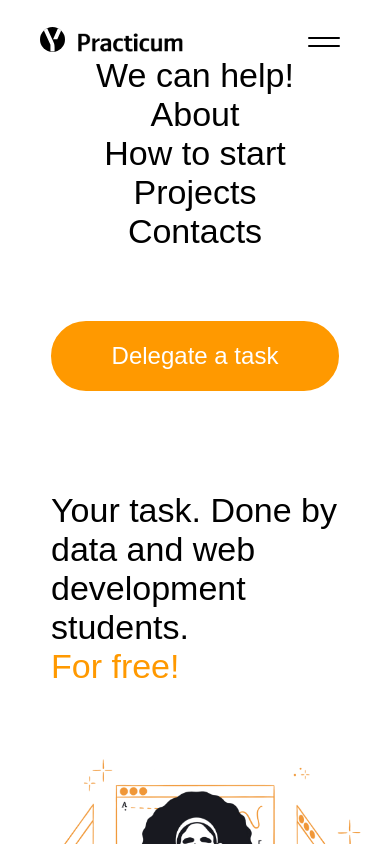
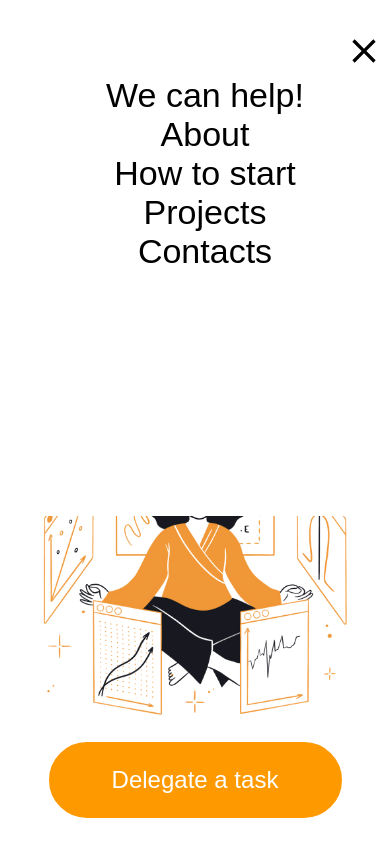
Before and after one commit to Tongkorn/apiary-react, a React (Create React App) app: page / in a window 390 px wide. Both pictures are taken after a click on the button 324 px from the left and 41 px from the top of the page. Shown: the top 844 px of the page. Built offline with nearby package versions, Linux system fonts and the light colour scheme.

Commit message:
draft: navbar mobile

```diff
--- a/src/blocks/header/header.css
+++ b/src/blocks/header/header.css
@@ -15,3 +15,57 @@
     padding-right: 40px;
   }
 }
+
+.menu__hamburger {
+  border: none;
+  background: none;
+  cursor: pointer;
+  display: none;
+}
+
+.menu__hamburger-close {
+  display: flex;
+  align-self: flex-end;
+}
+
+.nav__cta {
+  display: block;
+}
+
+@media screen and (max-width: 1000px) {
+  .menu__hamburger {
+    display: block;
+  }
+
+  .nav__cta {
+    display: none;
+  }
+  .mobile-wrapper {
+    background: #fff;
+    margin: 10px;
+    padding: 0;
+    position: fixed;
+    top: 0;
+    left: 0;
+    z-index: 10;
+    height: 60vh;
+    padding: 20px 10px;
+    box-sizing: border-box;
+    width: 100%;
+    display: flex;
+    flex-direction: column;
+    transition: height 5s ease;
+  }
+
+  .mobile-wrapper_opened {
+    font-style: normal;
+    font-weight: normal;
+    font-size: 34px;
+    line-height: 39px;
+    text-align: center;
+    background: white;
+    height: 567px;
+    margin: 0;
+    color: #000000;
+  }
+}
--- a/src/components/Header.js
+++ b/src/components/Header.js
@@ -2,9 +2,15 @@ import React, { useState } from "react";
 import logoY from "../images/logo-y.svg";
 import logoPracticum from "../images/logo-practicum.png";
 import { HashLink as Link } from "react-router-hash-link";
+import { MdClose } from "react-icons/md";
+import { HiMenuAlt4 } from "react-icons/hi";
 
 function Header({ onCtaClick, page }) {
-  const [open, setOpen] = useState(false);
+  const [navBarOpen, setnavBarOpen] = useState(false);
+
+  function handleToggle() {
+    setnavBarOpen(!navBarOpen)
+  }
   return (
     <header className="header" id="nav">
       <div className="header__content-wrapper">
@@ -17,8 +23,16 @@ function Header({ onCtaClick, page }) {
             />
           </Link>
         </div>
-        <button className="button__hamburger" onClick={() => setOpen(!open)}></button>
-        <nav>
+        {/* <button className="button__hamburger" onClick={handleToggle}></button> */}
+        <button onClick={handleToggle} className="menu__hamburger">
+          <HiMenuAlt4 data-aos="fade-in" data-aos-duration="1500" style={{ color: "#000", width: "40px", height: "40px", }} />
+        </button>
+
+        {navBarOpen && <div className="mobile-wrapper mobile-content_opened" data-aos="fade-down" data-aos-duration="300" data-aos-easing="ease">
+          <button onClick={handleToggle} className="menu__hamburger menu__hamburger-close">
+            <MdClose data-aos="fade-in" data-aos-duration="1500" style={{ color: "#000", width: "40px", height: "40px", background: "none" }} />
+          </button>
+          {navBarOpen && <nav>
             {page !== "professional" && <ul className="header__menu">
               <Link className="header__menu-item header__menu-link " smooth="true" to="#whatrequest">We can help!</Link>
               <Link className="header__menu-item header__menu-link " smooth="true" to="#about">About</Link>
@@ -32,8 +46,10 @@ function Header({ onCtaClick, page }) {
               <Link className="header__menu-item header__menu-link " smooth="true" to="#projects">Students’ projects</Link>
             </nav>
             }
-        </nav>
-        <button className="button" onClick={onCtaClick}>Delegate a task</button>
+          </nav>}
+          <button className="button nav__cta" onClick={onCtaClick}>Delegate a task</button>
+        </div>}
+        <button className="button nav__cta" onClick={onCtaClick}>Delegate a task</button>
       </div>
     </header>
   );
```
Lines whose indentation alone changed are shown as unchanged.
